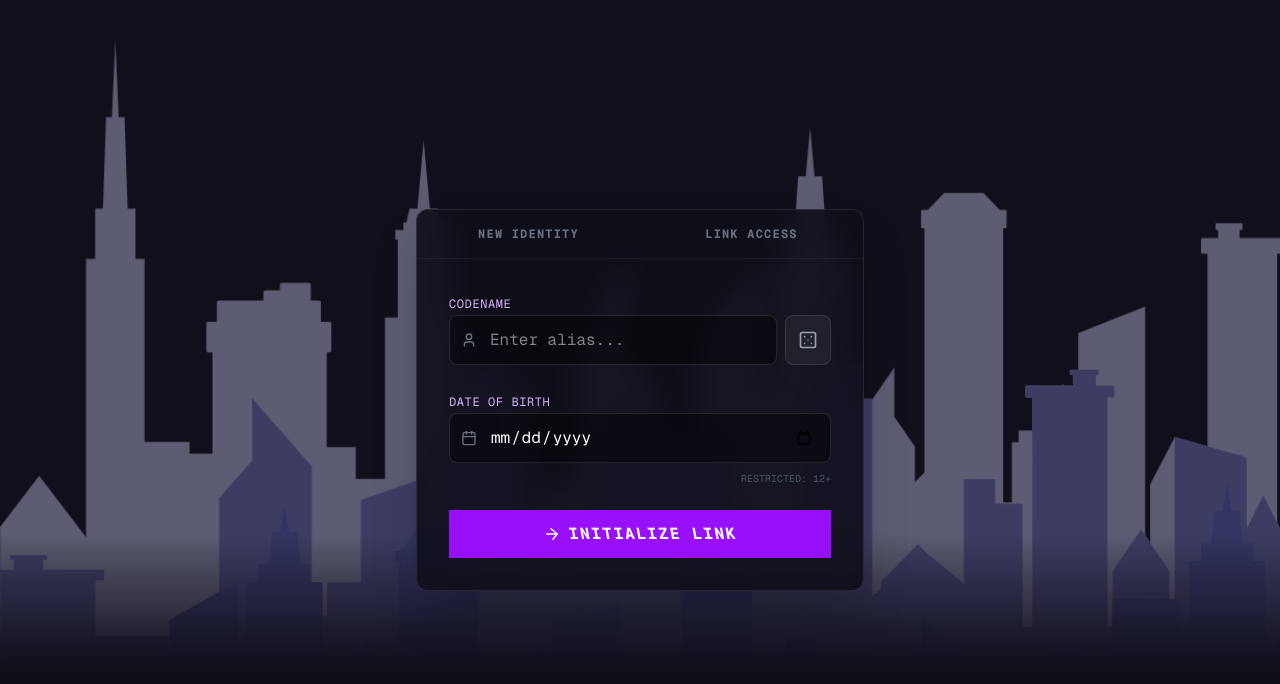
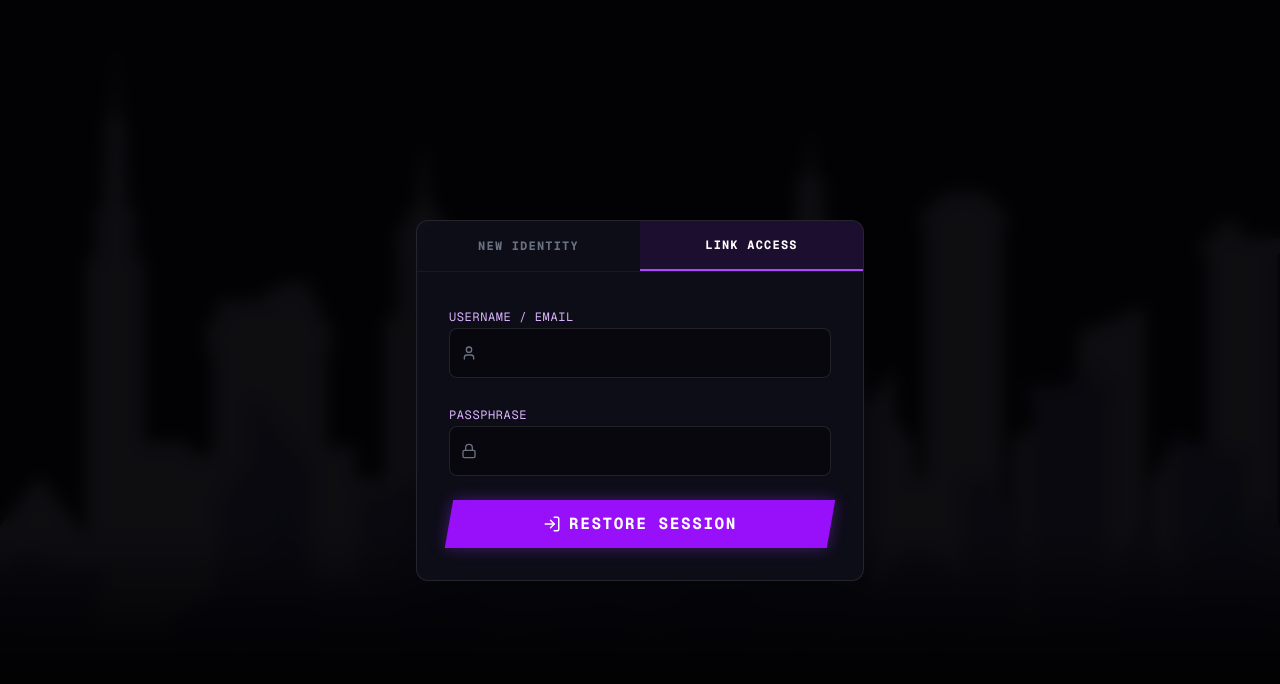
Before and after one commit to furinehigh/ShadowRift, a Next.js app: page / in a window 1280 px wide. Both pictures are taken after a click on the button "LINK ACCESS". Shown: the top 684 px of the page. Built offline with nearby package versions, Linux system fonts and the light colour scheme.

Commit message:
improved the auth UI with some tailwind fixes

```diff
--- a/components/AuthPage.tsx
+++ b/components/AuthPage.tsx
@@ -66,6 +66,13 @@ export default function AuthPage({ onAuthComplete }: { onAuthComplete: () => voi
     }
 
     return (
+        <motion.div
+            initial={{ opacity: 0 }}
+            animate={{ opacity: 1 }}
+            exit={{ opacity: 0 }}
+            className="fixed inset-0 z-50 flex items-center justify-center bg-black/85 backdrop-blur-sm p-4"
+        >
+
             <div className="absolute inset-0 z-50 flex items-center justify-center p-4">
                 <motion.div
                     initial={{ scale: 0.9, opacity: 0 }}
@@ -73,11 +80,17 @@ export default function AuthPage({ onAuthComplete }: { onAuthComplete: () => voi
                     className="w-full max-w-md bg-[#0f0f1a]/90 backdrop-blur-md border border-white/10 rounded-xl overflow-hidden shadow-2xl"
                 >
                     <div className="flex border-b border-white/5">
-                    <button className={`flex-1 py-4 text-xs font-mono font-bold tracking-widest transition-colors ${mode === 'login' ? 'bg-purple-900/20 text-white border-b-2 border-purple-500' : `text-gray-500 hover:text-gray-300`}`}>
+                        <button onClick={() => {
+                            setMode('register');
+                            setError(null)
+                        }} className={`flex-1 py-4 text-xs font-mono font-bold tracking-widest transition-colors ${mode === 'register' ? 'bg-purple-900/20 text-white border-b-2 border-purple-500' : `text-gray-500 hover:text-gray-300`}`}>
                             NEW IDENTITY
                         </button>
 
-                    <button className={`flex-1 py-4 text-xs font-mono font-bold tracking-widest transition-colors ${mode === 'login' ? 'bg-purple-900/20 text-white border-b-2 border-purple-500' : 'text-gray-500 hover:text-gray-300'}`}>
+                        <button onClick={() => {
+                            setMode('login');
+                            setError(null)
+                        }} className={`flex-1 py-4 text-xs font-mono font-bold tracking-widest transition-colors ${mode === 'login' ? 'bg-purple-900/20 text-white border-b-2 border-purple-500' : 'text-gray-500 hover:text-gray-300'}`}>
                             LINK ACCESS
                         </button>
                     </div>
@@ -121,7 +134,14 @@ export default function AuthPage({ onAuthComplete }: { onAuthComplete: () => voi
                                     <SubmitButton loading={loading} label="INITIALIZE LINK" />
                                 </motion.form>
                             ) : (
-                            <motion.form>
+                                <motion.form
+                                    key='login'
+                                    initial={{x: 20, opacity: 0}}
+                                    animate={{x: 0, opacity: 1}}
+                                    exit={{x: -20, opacity: 0}}
+                                    onSubmit={handleLogin}
+                                    className="space-y-6"
+                                >
                                     <div className="space-y-2">
                                         <label htmlFor="" className="text-xs text-purple-300 font-mono tracking-wider">USERNAME / EMAIL</label>
 
@@ -138,7 +158,7 @@ export default function AuthPage({ onAuthComplete }: { onAuthComplete: () => voi
                                         <div className="relative group">
                                             <Lock size={16} className="absolute left-3 top-1/2 -translate-y-1/2 text-gray-500 group-focus-within:text-purple-400 transition-colors" />
 
-                                        <input type="password" value={password} onChange={(e) => setPassword(e.target.value)} className="w-full " />
+                                            <input type="password" value={password} onChange={(e) => setPassword(e.target.value)} className="w-full bg-black/40 border border-white/10 rounded-lg pl-10 pr-4 py-3 text-white focus:border-purple-500 outline-none transition-all font-mono" />
 
                                         </div>
                                     </div>
@@ -151,9 +171,9 @@ export default function AuthPage({ onAuthComplete }: { onAuthComplete: () => voi
                         <AnimatePresence>
                             {error && (
                                 <motion.div
-                                initial={{height: 0, opacity: 0}}
-                                animate={{height: 'auto', opacity: 1}}
-                                exit={{height: 0, opacity: 0}}
+                                    initial={{ height: 0, opacity: 0 }}
+                                    animate={{ height: 'auto', opacity: 1 }}
+                                    exit={{ height: 0, opacity: 0 }}
                                     className="mt-4 p-3 bg-red-500/10 border border-red-500/20 rounded flex items items-center gap-2 text-red-400 text-xs font-mono overflow-hidden"
                                 >
                                     <ShieldAlert size={14} className="shrink-0" />
@@ -165,12 +185,13 @@ export default function AuthPage({ onAuthComplete }: { onAuthComplete: () => voi
                 </motion.div>
 
             </div>
+        </motion.div>
     )
 }
 
-function SubmitButton({loading, label, icon} : any) {
+function SubmitButton({ loading, label, icon }: any) {
     return (
-        <button disabled={loading} className="w-full group relative py-3 bg-purple-600 hover:bg-purple-500 disabled:bg-gray-700 text-white font-bold tracking-widest skew-w-[-10deg] shadow-[0_0_15px_rbga(147,51,234,0.4)] transition-all active:scale-95 overflow-hidden">
+        <button disabled={loading} className="px-8 py-3 w-full bg-purple-600 hover:bg-purple-500 text-white font-bold tracking-widest skew-x-[-10deg] shadow-[0_0_15px_rgba(147,51,234,0.4)] transition-all active:scale-95">
             <div className="flex items-center justify-center gap-2 skew-x-[10deg]">
                 {loading ? (
                     <span className="animate-pulse">SYNCHRONIZING...</span>
```
Lines whose indentation alone changed are shown as unchanged.
